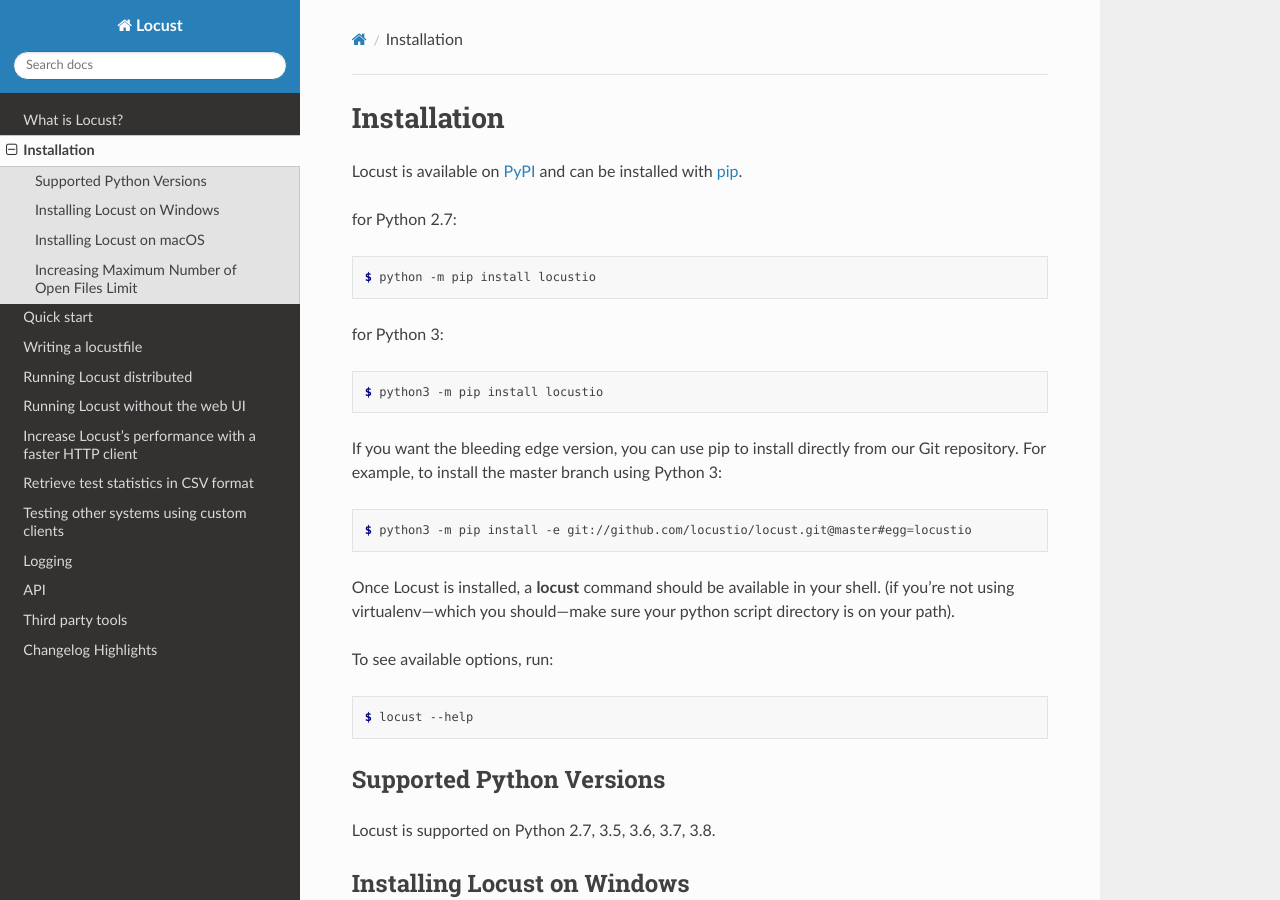
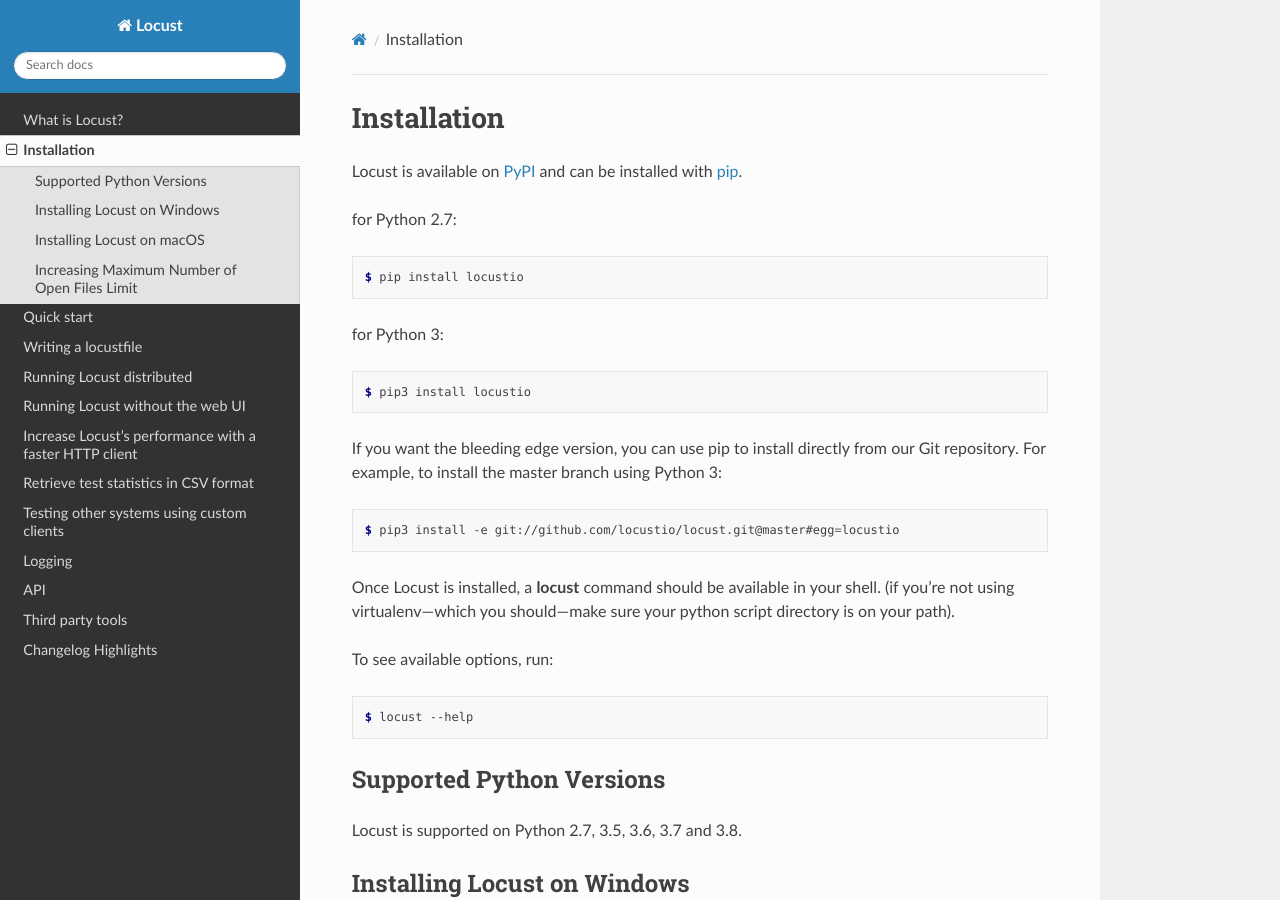
Before and after one commit to locustio/locust, a Sphinx documentation site: the page built from docs/installation.rst, in a window 1280 px wide and 900 px high. Built offline with Sphinx 7.4.7 and the Read the Docs theme 2.0.0, drawn with Linux system fonts in a browser that asks for light colours; pages that are not in the unit, such as notebooks, are missing from menus.

```diff
--- a/docs/installation.rst
+++ b/docs/installation.rst
@@ -7,19 +7,19 @@ for Python 2.7:
 
 .. code-block:: console
 
-    $ python -m pip install locustio
+    $ pip install locustio
 
 for Python 3:
 
 .. code-block:: console
 
-    $ python3 -m pip install locustio
+    $ pip3 install locustio
 
 If you want the bleeding edge version, you can use pip to install directly from our Git repository.  For example, to install the master branch using Python 3:
 
 .. code-block:: console
 
-    $ python3 -m pip install -e git://github.com/locustio/locust.git@master#egg=locustio
+    $ pip3 install -e git://github.com/locustio/locust.git@master#egg=locustio
 
 Once Locust is installed, a **locust** command should be available in your shell. (if you're not using
 virtualenv—which you should—make sure your python script directory is on your path).
@@ -34,7 +34,7 @@ To see available options, run:
 Supported Python Versions
 -------------------------
 
-Locust is supported on Python 2.7, 3.5, 3.6, 3.7, 3.8.
+Locust is supported on Python 2.7, 3.5, 3.6, 3.7 and 3.8.
 
 
 Installing Locust on Windows
--- a/docs/running-locust-distributed.rst
+++ b/docs/running-locust-distributed.rst
@@ -13,8 +13,8 @@ statistics. The master node doesn't simulate any users itself. Instead you have
 —most likely—multiple slave Locust nodes using the ``--slave`` flag, together with the
 ``--master-host`` (to specify the IP/hostname of the master node).
 
-A common set up is to run a single master on one machine, and then run one slave instance per
-processor core, on the slave machines.
+A common set up is to run a single master on one machine, and then run **one slave instance per
+processor core** on the slave machines.
 
 .. note::
     Both the master and each slave machine, must have a copy of the locust test scripts
```
Also changed, not shown: docs/running-locust-docker.rst (+13 -13 lines), docs/running-locust-without-web-ui.rst (+8 -4 lines).
